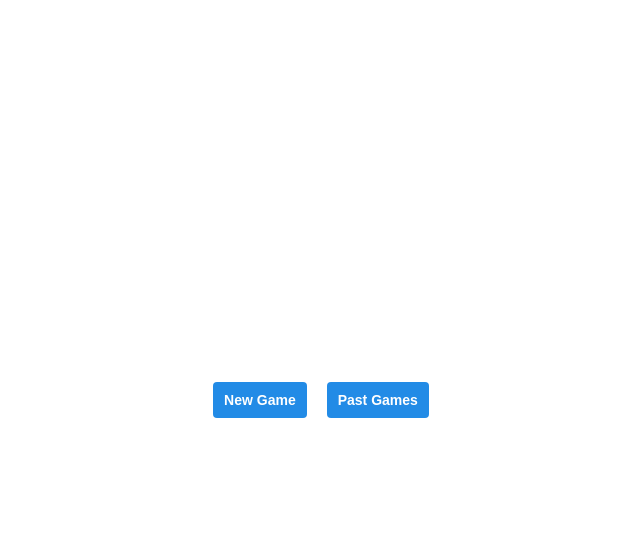
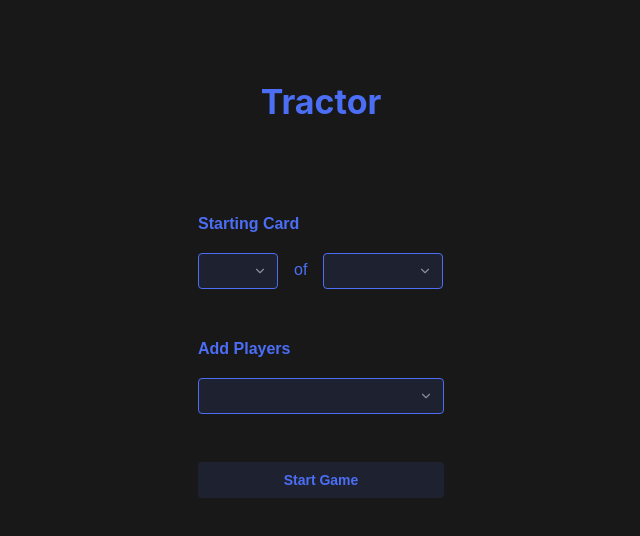
Before and after one commit to brianyyang/tractor-app, a Next.js app: page / in a window 1280 px wide. Both pictures are taken after a click on the button "New Game". Shown: the top 536 px of the page, without its empty margins (319-959 px from the left). Built offline with nearby package versions, Linux system fonts and the light colour scheme.

Commit message:
New game page

```diff
--- a/package.json
+++ b/package.json
@@ -11,6 +11,7 @@
   "dependencies": {
     "@mantine/core": "^8.2.2",
     "@mantine/hooks": "^8.2.2",
+    "@tabler/icons-react": "^3.34.1",
     "mongoose": "^8.16.5",
     "next": "15.4.4",
     "react": "19.1.0",
--- a/src/app/globals.css
+++ b/src/app/globals.css
@@ -1,12 +1,12 @@
 :root {
-  --background: #ffffff;
-  --foreground: #171717;
+  --background: rgb(24, 24, 24);
+  --foreground: #4c6ef5;
 }
 
 @media (prefers-color-scheme: dark) {
   :root {
-    --background: #0a0a0a;
-    --foreground: #ededed;
+    --background: #rgb(24, 24, 24);
+    --foreground: #4c6ef5;
   }
 }
 
--- a/src/app/page.module.css
+++ b/src/app/page.module.css
@@ -7,3 +7,15 @@
   padding: 0 10px;
   margin: 10px;
 }
+
+.titleContainer {
+  height: 25%;
+}
+
+.contentContainer {
+  height: 75%;
+}
+
+.title {
+  margin-top: 5rem;
+}
--- a/src/app/page.tsx
+++ b/src/app/page.tsx
@@ -1,11 +1,41 @@
-import { Button, Flex } from '@mantine/core';
+'use client';
+
+import { useState } from 'react';
+import { Button, Flex, Stack, Title } from '@mantine/core';
 import styles from './page.module.css';
+import { NewGame } from '@/components/NewGame/NewGame';
 
 export default function Home() {
+  const [creatingNewGame, setCreatingNewGame] = useState(false);
+
   return (
-    <Flex className={styles.pageContainer} justify='center' align='center'>
-      <Button className={styles.button}>New Game</Button>
-      <Button className={styles.button}>Past Games</Button>
-    </Flex>
+    <Stack align="center" justify="center" className={styles.pageContainer}>
+      <div className={styles.titleContainer}>
+        <Title className={styles.title}>Tractor</Title>
+      </div>
+      <Flex
+        justify="center"
+        align="flex-start"
+        className={styles.contentContainer}
+      >
+        {creatingNewGame ? (
+          <NewGame />
+        ) : (
+          <>
+            <Button
+              className={styles.button}
+              variant="light"
+              color="indigo"
+              onClick={() => setCreatingNewGame(true)}
+            >
+              New Game
+            </Button>
+            <Button className={styles.button} variant="light" color="indigo">
+              Past Games
+            </Button>
+          </>
+        )}
+      </Flex>
+    </Stack>
   );
 }
--- /dev/null
+++ b/src/components/NewGame/NewGame.module.css
@@ -0,0 +1,3 @@
+.select {
+  margin: 0 1rem;
+}
--- /dev/null
+++ b/src/components/NewGame/NewGame.tsx
@@ -0,0 +1,90 @@
+'use client';
+
+import { useState } from 'react';
+import { Button, Flex, Stack } from '@mantine/core';
+import { IconChevronDown } from '@tabler/icons-react';
+import { Rank, Suit } from '@/types/PlayingCard';
+import styles from './NewGame.module.css';
+import { StyledSelect } from '../StyledSelect';
+import { StyledMultiSelect } from '../StyledMultiSelect';
+
+const rankOptions = Object.values(Rank).map((rank) => ({
+  value: rank,
+  label: rank,
+}));
+
+const suitOptions = Object.values(Suit).map((suit) => {
+  let symbol = '';
+  switch (suit) {
+    case Suit.SPADES:
+      symbol = '♠';
+      break;
+    case Suit.HEARTS:
+      symbol = '♥';
+      break;
+    case Suit.DIAMONDS:
+      symbol = '♦';
+      break;
+    case Suit.CLUBS:
+      symbol = '♣';
+      break;
+  }
+  return {
+    value: suit,
+    label: `${suit} ${symbol} `,
+  };
+});
+
+export const NewGame = () => {
+  const [startingRank, setStartingRank] = useState<Rank | null>(null);
+  const [startingSuit, setStartingSuit] = useState<Suit | null>(null);
+  const [players, setPlayers] = useState<string[]>([]);
+
+  return (
+    <Stack>
+      <div style={{ marginLeft: '1rem' }}>
+        <b>Starting Card</b>
+      </div>
+      <Flex align="center">
+        <StyledSelect
+          className={styles.select}
+          data={rankOptions}
+          value={startingRank ? startingRank : null}
+          onChange={(value) => setStartingRank(value as Rank)}
+          rightSection={<IconChevronDown size={14} />}
+          w={80}
+          searchable
+        />
+        of
+        <StyledSelect
+          className={styles.select}
+          data={suitOptions}
+          value={startingSuit}
+          onChange={(value) => setStartingSuit(value as Suit)}
+          rightSection={<IconChevronDown size={14} />}
+          w={120}
+          searchable
+        />
+      </Flex>
+      <div style={{ marginLeft: '1rem', marginTop: '2rem' }}>
+        <b>Add Players</b>
+      </div>
+      <StyledMultiSelect
+        className={styles.select}
+        data={['Susan', 'Sisi', 'Renee', 'Raymond', 'Myra']}
+        value={players}
+        onChange={(value) => setPlayers(value)}
+        rightSection={<IconChevronDown size={14} />}
+        w={246}
+      />
+      <Button
+        variant="light"
+        color="indigo"
+        w={246}
+        style={{ marginLeft: '1rem', marginTop: '2rem' }}
+      >
+        Start Game
+      </Button>
+    </Stack>
+  );
+};
--- /dev/null
+++ b/src/components/StyledMultiSelect.tsx
@@ -0,0 +1,34 @@
+import { CSSProperties, MultiSelect, MultiSelectProps } from '@mantine/core';
+import { IconChevronDown } from '@tabler/icons-react';
+
+type StyledMultiSelectProps = MultiSelectProps & {
+  styleOverrides?: CSSProperties;
+};
+
+const multiSelectStyles = {
+  input: {
+    textAlign: 'left',
+    paddingLeft: '12px',
+    color: '#4c6ef5',
+    backgroundColor: 'rgba(76, 110, 245, .1)',
+    borderColor: '#4c6ef5',
+  } as CSSProperties,
+  dropdown: {
+    backgroundColor: 'rgba(76, 110, 245, .1)',
+    borderColor: '#4c6ef5',
+  },
+};
+
+export const StyledMultiSelect = ({
+  styleOverrides = {},
+  ...multiSelectProps
+}: StyledMultiSelectProps) => {
+  return (
+    <MultiSelect
+      {...multiSelectProps}
+      style={styleOverrides}
+      styles={multiSelectStyles}
+      rightSection={<IconChevronDown size={14} />}
+    />
+  );
+};
--- /dev/null
+++ b/src/components/StyledSelect.tsx
@@ -0,0 +1,34 @@
+import { CSSProperties, Select, SelectProps } from '@mantine/core';
+import { IconChevronDown } from '@tabler/icons-react';
+
+type StyledSelectProps = SelectProps & {
+  styleOverrides?: CSSProperties;
+};
+
+const selectStyles = {
+  input: {
+    textAlign: 'left',
+    paddingLeft: '12px',
+    color: '#4c6ef5',
+    backgroundColor: 'rgba(76, 110, 245, .1)',
+    borderColor: '#4c6ef5',
+  } as CSSProperties,
+  dropdown: {
+    backgroundColor: 'rgba(76, 110, 245, .1)',
+    borderColor: '#4c6ef5',
+  },
+};
+
+export const StyledSelect = ({
+  styleOverrides = {},
+  ...selectProps
+}: StyledSelectProps) => {
+  return (
+    <Select
+      {...selectProps}
+      style={styleOverrides}
+      styles={selectStyles}
+      rightSection={<IconChevronDown size={14} />}
+    />
+  );
+};
--- /dev/null
+++ b/src/types/PlayingCard.ts
@@ -0,0 +1,28 @@
+export type PlayingCard = {
+  rank: Rank;
+  suit: Suit;
+};
+
+export enum Suit {
+  SPADES = 'spades',
+  HEARTS = 'hearts',
+  CLUBS = 'clubs',
+  DIAMONDS = 'diamonds',
+}
+
+export enum Rank {
+  ACE = 'ace',
+  TWO = 'two',
+  THREE = 'three',
+  FOUR = 'four',
+  FIVE = 'five',
+  SIX = 'six',
+  SEVEN = 'seven',
+  EIGHT = 'eight',
+  NINE = 'nine',
+  TEN = 'ten',
+  JACK = 'jack',
+  QUEEN = 'queen',
+  KING = 'king',
+  JOKER = 'joker',
+}
```
Also changed, not shown: src/components/NewRound/NewRound.tsx (added, +82 -0 lines), 1 other file (tests, documents, lock files or other folders).
